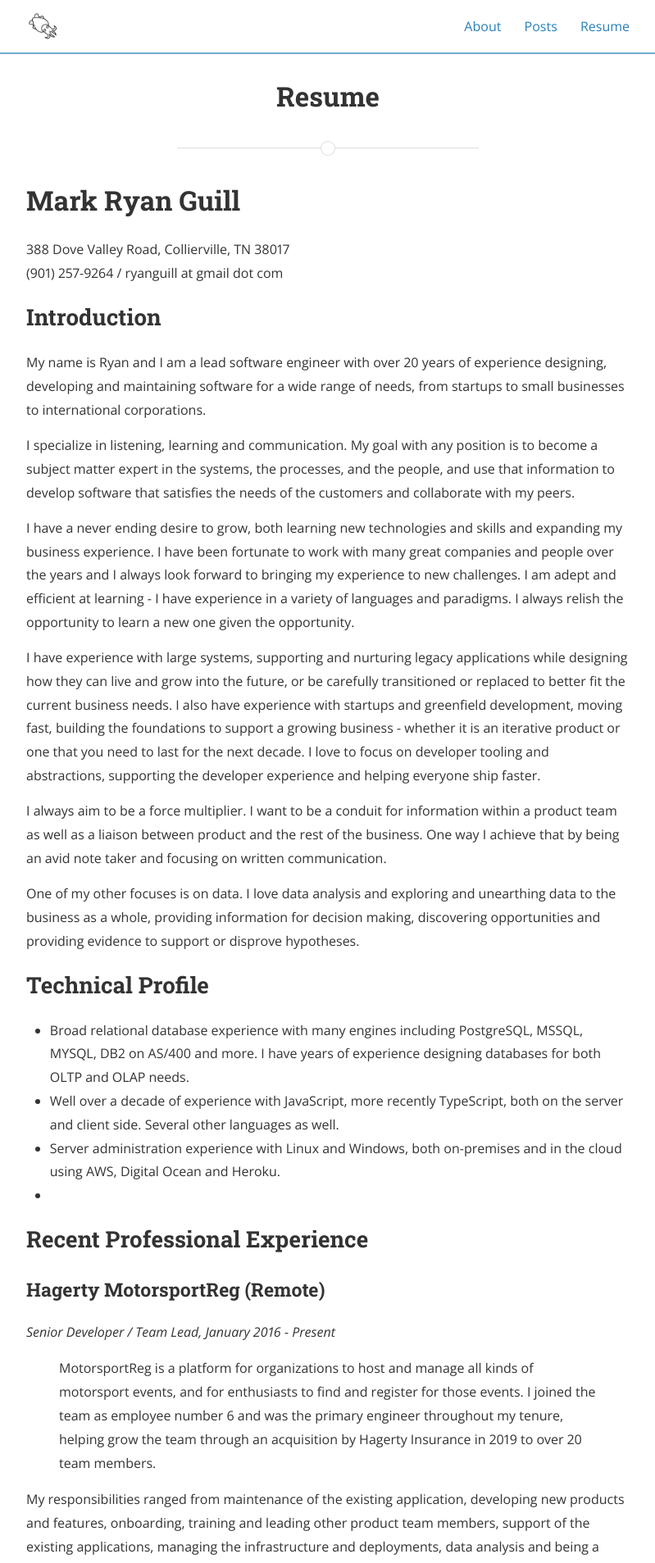
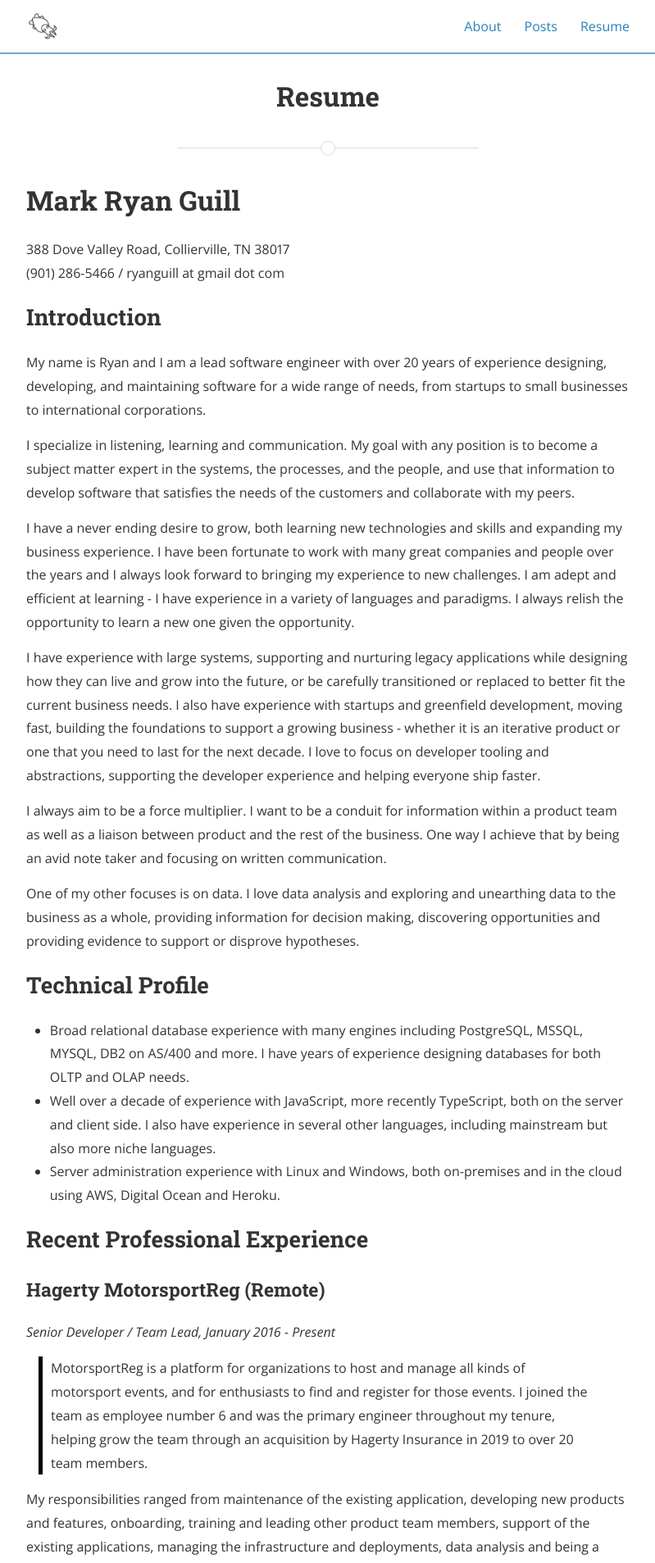
Before and after one commit to ryanguill/ryanguill.github.io, a Jekyll site: the page built from resume.html, in a window 1280 px wide. Shown: the top 1907 px of the page at 82% size, without its empty margins (240-1039 px from the left). Built offline with Jekyll 4.4.1, drawn with Linux system fonts in a browser that asks for light colours; nearby versions of some CDN libraries; a style sheet for code colours, icons or effects is not loaded; some of the changed text lies outside the part shown.

Commit message:
more resume fixes, updated contact info, updated spreadsheet.

```diff
--- a/resume.html
+++ b/resume.html
@@ -7,22 +7,29 @@ permalink: /resume/
 <!DOCTYPE html>
 <html>
 <head>
-<meta charset="utf-8">
-<meta name="viewport" content="width=device-width, initial-scale=1.0">
-<title>Ryan Guill Resume</title>
-<!-- <link rel="stylesheet" href="https://stackedit.io/res-min/themes/base.css" /> -->
-<link rel="stylesheet" href="css/stackedit-base.css" />
+	<meta charset="utf-8">
+	<meta name="viewport" content="width=device-width, initial-scale=1.0">
+	<title>Ryan Guill Resume</title>
+	<!-- <link rel="stylesheet" href="https://stackedit.io/res-min/themes/base.css" />-->
+	<!--<link rel="stylesheet" href="/css/stackedit-base.css" />-->
+	<style>
+		blockquote {
+			border-left: 5px solid black;
+			margin-left: 15px;
+			padding-left: 10px;
+		}
+	</style>
 </head>
 <body><div class="container"><h1 id="mark-ryan-guill">Mark Ryan Guill</h1>
 
 <p>388 Dove Valley Road, Collierville, TN 38017 <br>
-(901) 257-9264 / ryanguill at gmail dot com</p>
+(901) 286-5466 / ryanguill at gmail dot com</p>
 
 
 
 <h2 id="summary-of-qualifications">Introduction</h2>
 
-<p>My name is Ryan and I am a lead software engineer with over 20 years of experience designing, developing and maintaining software for a wide range of needs, from startups to small businesses to international corporations.</p
+<p>My name is Ryan and I am a lead software engineer with over 20 years of experience designing, developing, and maintaining software for a wide range of needs, from startups to small businesses to international corporations.</p
 <p>I specialize in listening, learning and communication. My goal with any position is to become a subject matter expert in the systems, the processes, and the people, and use that information to develop software that satisfies the needs of the customers and collaborate with my peers.</p>
 <p>I have a never ending desire to grow, both learning new technologies and skills and expanding my business experience. I have been fortunate to work with many great companies and people over the years and I always look forward to bringing my experience to new challenges. I am adept and efficient at learning - I have experience in a variety of languages and paradigms. I always relish the opportunity to learn a new one given the opportunity.</p>
 <p>I have experience with large systems, supporting and nurturing legacy applications while designing how they can live and grow into the future, or be carefully transitioned or replaced to better fit the current business needs. I also have experience with startups and greenfield development, moving fast, building the foundations to support a growing business - whether it is an iterative product or one that you need to last for the next decade. I love to focus on developer tooling and abstractions, supporting the developer experience and helping everyone ship faster. </p>
@@ -35,9 +42,8 @@ permalink: /resume/
 
 <ul>
 	<li>Broad relational database experience with many engines including PostgreSQL, MSSQL, MYSQL, DB2 on AS/400 and more. I have years of experience designing databases for both OLTP and OLAP needs.</li>
-	<li>Well over a decade of experience with JavaScript, more recently TypeScript, both on the server and client side. Several other languages as well.</li>
+	<li>Well over a decade of experience with JavaScript, more recently TypeScript, both on the server and client side. I also have experience in several other languages, including mainstream but also more niche languages.</li>
 	<li>Server administration experience with Linux and Windows, both on-premises and in the cloud using AWS, Digital Ocean and Heroku.</li>
-	<li></li>
 </ul>
 
 <h2 id="professional-experience">Recent Professional Experience</h2>
@@ -91,8 +97,7 @@ permalink: /resume/
 <p><em>Senior Programmer Analyst / Team Lead, July 2009 - February 2013</em></p>
 
 <blockquote>
-  <p>Yusen Logistics (formally NYK) is a supply chain solutions company offering multiple mode transportation, <br>
-  warehousing and ocean freight management.</p>
+  <p>Yusen Logistics (formally NYK) is a supply chain solutions company offering multiple mode transportation, warehousing and ocean freight management.</p>
 </blockquote>
 
 <p>My responsibilities grew at Yusen from individual application maintenance to team lead and maintaining the transportation management system which was the primary operating system of the company.</p>
@@ -131,6 +136,12 @@ permalink: /resume/
 
 
 
-<p><a href="https://github.com/ryanguill">https://github.com/ryanguill</a> <br>
-<a href="https://twitter.com/ryanguill">https://twitter.com/ryanguill</a></p></div></body>
+<p>
+<a href="https://github.com/ryanguill">https://github.com/ryanguill</a> <br>
+<a href="https://gitlab.com/ryanguill">https://gitlab.com/ryanguill</a> <br>
+<a href="https://twitter.com/ryanguill">https://twitter.com/ryanguill</a> <br>
+<em>References available upon request</em>
+</p>
+</div>
+</body>
 </html>
```
